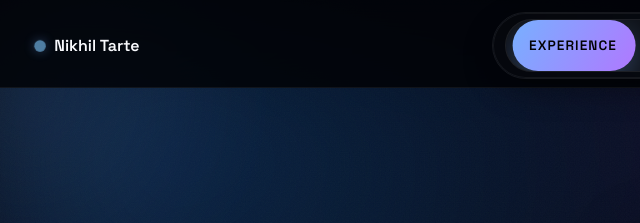
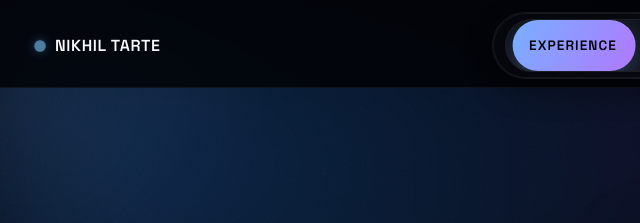
Before and after one commit to nikhiltarte/AboutMe, a plain HTML site: page index.html in a window 1280 px wide. Shown: the top 223 px of the page, 17-657 px from the left. Drawn offline with Linux system fonts and the light colour scheme.

Commit message:
style: make brand mark link and refine

```diff
--- a/index.html
+++ b/index.html
@@ -63,10 +63,10 @@
       <span class="beam beam-three"></span>
     </div>
     <header class="site-header">
-      <div class="brand-mark">
+      <a class="brand-mark" href="#top">
         <div class="pulse-dot" aria-hidden="true"></div>
-        <span>Nikhil Tarte</span>
-      </div>
+        <span class="brand-text">Nikhil Tarte</span>
+      </a>
       <div class="header-strip">
         <nav class="site-nav" aria-label="Primary">
           <span class="nav-indicator" aria-hidden="true"></span>
--- a/styles.css
+++ b/styles.css
@@ -344,10 +344,17 @@ body.theme-light .theme-toggle .toggle-label {
 }
 
 .brand-mark {
-  display: flex;
+  font-family: "Space Grotesk", "Inter", system-ui;
+  font-size: 1rem;
+  letter-spacing: 0.04em;
+  text-transform: uppercase;
+
+  display: inline-flex;
   align-items: center;
-  gap: 0.5rem;
+  gap: 0.55rem;
   font-weight: 600;
+  text-decoration: none;
+  color: var(--text);
 }
 
 .pulse-dot {
```
